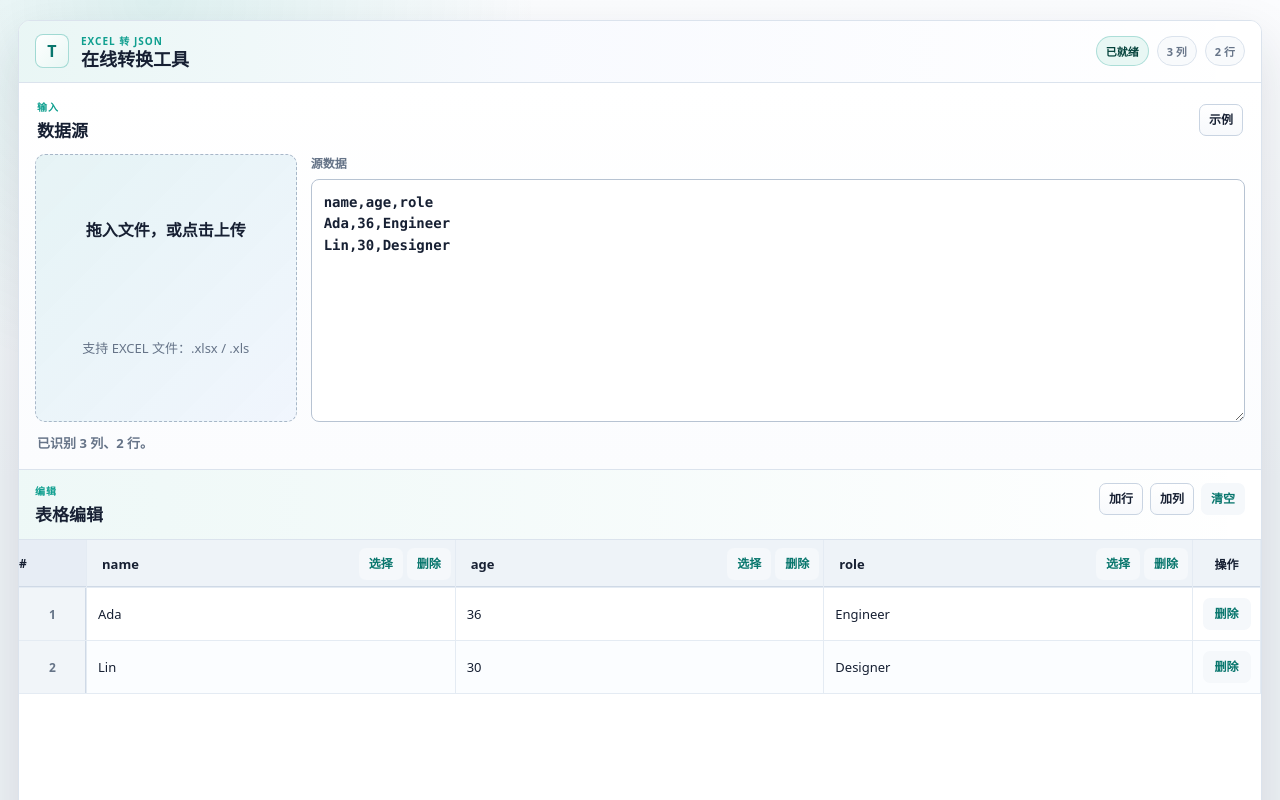
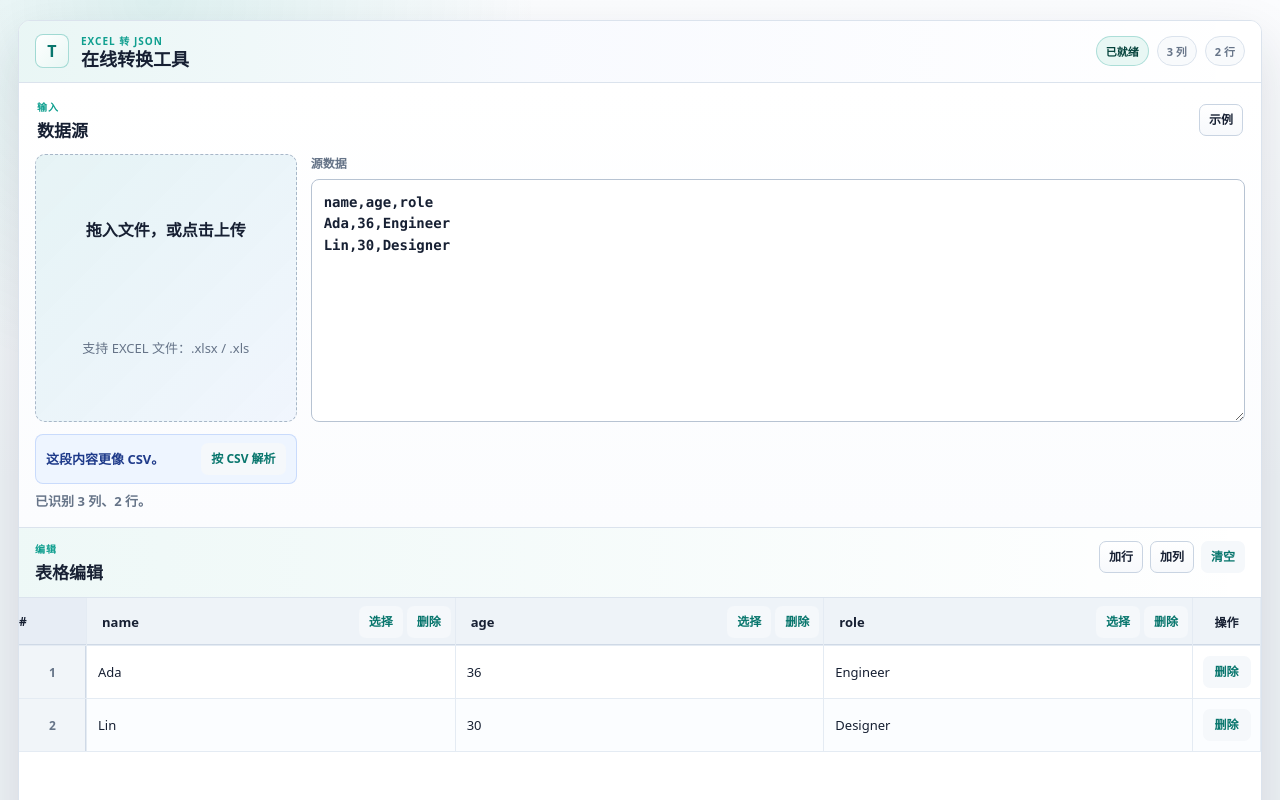
Before and after one commit to lexang/tapt, a Next.js app: page / in a window 1280 px wide. Both pictures are taken after a click on the button "示例". Shown: the top 800 px of the page. Built offline with nearby package versions, Linux system fonts and the light colour scheme.

Commit message:
feat: suggest detected source format

```diff
--- a/app/globals.css
+++ b/app/globals.css
@@ -760,6 +760,25 @@ select.control {
   margin: 0;
 }
 
+.source-feedback {
+  display: grid;
+  gap: 8px;
+}
+
+.format-suggestion {
+  display: flex;
+  gap: 10px;
+  align-items: center;
+  justify-content: space-between;
+  border: 1px solid rgba(37, 99, 235, 0.18);
+  border-radius: 8px;
+  background: #eef5ff;
+  color: #1e3a8a;
+  font-size: 13px;
+  font-weight: 800;
+  padding: 8px 10px;
+}
+
 .inline-message-error {
   color: var(--danger);
   font-weight: 800;
--- a/components/workbench/converter-workbench.tsx
+++ b/components/workbench/converter-workbench.tsx
@@ -44,6 +44,7 @@ type WorkbenchState = {
   outputFormat: ConverterFormat;
   sourceText: string;
   sourceName?: string;
+  parsedAsFormat?: ConverterFormat;
   table: TableData;
   outputText: string;
   outputBinary?: Uint8Array;
@@ -59,6 +60,7 @@ type SourceFileInfo = {
 
 type WorkbenchAction =
   | { type: 'sourceTextChanged'; value: string }
+  | { type: 'sourceTextParsedAs'; inputFormat: ConverterFormat }
   | { type: 'fileParsed'; table: TableData; fileName: string; sourceText?: string }
   | { type: 'parseFailed'; message: string; sourceName?: string }
   | { type: 'cellChanged'; rowIndex: number; columnIndex: number; value: string }
@@ -90,6 +92,15 @@ const exampleSources: Record<ConverterFormat, string> = {
   html: '<table><thead><tr><th>name</th><th>age</th><th>role</th></tr></thead><tbody><tr><td>Ada</td><td>36</td><td>Engineer</td></tr><tr><td>Lin</td><td>30</td><td>Designer</td></tr></tbody></table>',
   sql: "INSERT INTO `data_table` (`name`, `age`, `role`) VALUES ('Ada', '36', 'Engineer');\nINSERT INTO `data_table` (`name`, `age`, `role`) VALUES ('Lin', '30', 'Designer');",
   excel: 'name,age,role\nAda,36,Engineer\nLin,30,Designer',
+};
+
+const formatLabels: Record<ConverterFormat, string> = {
+  csv: 'CSV',
+  excel: 'Excel',
+  html: 'HTML',
+  json: 'JSON',
+  markdown: 'Markdown',
+  sql: 'SQL',
 };
 
 function parseSourceText(sourceText: string, inputFormat: ConverterFormat): TableData {
@@ -161,6 +172,46 @@ function getSourceHint(sourceText: string, inputFormat: ConverterFormat, table:
   }
 
   return `已识别 ${table.columns.length} 列、${table.rows.length} 行。`;
+}
+
+function detectSourceFormat(sourceText: string): ConverterFormat | undefined {
+  const trimmed = sourceText.trim();
+
+  if (!trimmed) {
+    return undefined;
+  }
+
+  if (/^[[{]/.test(trimmed)) {
+    try {
+      JSON.parse(trimmed);
+      return 'json';
+    } catch {
+      return undefined;
+    }
+  }
+
+  if (/<table[\s>]/i.test(trimmed)) {
+    return 'html';
+  }
+
+  if (/\binsert\s+into\b/i.test(trimmed) && /\bvalues\s*\(/i.test(trimmed)) {
+    return 'sql';
+  }
+
+  const lines = trimmed.split(/\r?\n/).filter(Boolean);
+  if (lines.length >= 2 && lines[0].includes('|') && /^\s*\|?\s*:?-{3,}:?\s*(\|\s*:?-{3,}:?\s*)+\|?\s*$/.test(lines[1])) {
+    return 'markdown';
+  }
+
+  if (lines.length >= 2 && lines[0].includes('\t')) {
+    return 'csv';
+  }
+
+  if (lines.length >= 2 && lines[0].includes(',') && lines.some((line) => line.includes(','))) {
+    return 'csv';
+  }
+
+  return undefined;
 }
 
 function hasTableData(table: TableData): boolean {
@@ -236,6 +287,7 @@ function reducer(state: WorkbenchState, action: WorkbenchAction): WorkbenchState
       return withGeneratedOutput(state, table, {
         sourceText: action.value,
         sourceName: undefined,
+        parsedAsFormat: undefined,
         error: undefined,
         notice: action.value.trim() ? '已根据输入内容更新结果。' : undefined,
       });
@@ -243,6 +295,7 @@ function reducer(state: WorkbenchState, action: WorkbenchAction): WorkbenchState
       return {
         ...state,
         sourceText: action.value,
+        parsedAsFormat: undefined,
         table: emptyTable,
         outputText: '',
         outputBinary: undefined,
@@ -252,10 +305,31 @@ function reducer(state: WorkbenchState, action: WorkbenchAction): WorkbenchState
     }
   }
 
+  if (action.type === 'sourceTextParsedAs') {
+    try {
+      const table = parseSourceText(state.sourceText, action.inputFormat);
+      return withGeneratedOutput(state, table, {
+        error: undefined,
+        parsedAsFormat: action.inputFormat,
+        notice: `已按 ${formatLabels[action.inputFormat]} 解析。`,
+      });
+    } catch {
+      return {
+        ...state,
+        table: emptyTable,
+        outputText: '',
+        outputBinary: undefined,
+        error: getParseErrorMessage(action.inputFormat),
+        notice: undefined,
+      };
+    }
+  }
+
   if (action.type === 'fileParsed') {
     return withGeneratedOutput(state, action.table, {
       sourceText: action.sourceText ?? '',
       sourceName: action.fileName,
+      parsedAsFormat: undefined,
       error: undefined,
       notice: `已读取 ${action.fileName}。`,
     });
@@ -265,6 +339,7 @@ function reducer(state: WorkbenchState, action: WorkbenchAction): WorkbenchState
     return {
       ...state,
       sourceName: action.sourceName,
+      parsedAsFormat: undefined,
       error: action.message,
       notice: undefined,
       outputText: '',
@@ -304,6 +379,7 @@ function reducer(state: WorkbenchState, action: WorkbenchAction): WorkbenchState
     return withGeneratedOutput(state, clearTable(), {
       sourceText: '',
       sourceName: undefined,
+      parsedAsFormat: undefined,
       error: undefined,
       notice: '已清空表格。',
     });
@@ -316,6 +392,7 @@ function reducer(state: WorkbenchState, action: WorkbenchAction): WorkbenchState
       return withGeneratedOutput(state, table, {
         sourceText,
         sourceName: undefined,
+        parsedAsFormat: undefined,
         error: undefined,
         notice: '已载入示例数据。',
       });
@@ -368,6 +445,16 @@ export function ConverterWorkbench({ initialConverterId = 'excel-to-json' }: Con
   const canEditTable = hasTableData(state.table);
   const statusLabel = state.error ? '需要检查' : canEditTable ? '已就绪' : '等待数据';
   const inputHint = state.error ? undefined : getSourceHint(state.sourceText, state.inputFormat, state.table);
+  const detectedInputFormat = detectSourceFormat(state.sourceText);
+  const detectedFormat =
+    detectedInputFormat &&
+    detectedInputFormat !== state.inputFormat &&
+    detectedInputFormat !== state.parsedAsFormat
+      ? {
+          format: detectedInputFormat,
+          label: formatLabels[detectedInputFormat],
+        }
+      : undefined;
 
   async function handleFileSelected(file: File) {
     setIsReadingFile(true);
@@ -411,6 +498,7 @@ export function ConverterWorkbench({ initialConverterId = 'excel-to-json' }: Con
 
       <div className="workbench-stack">
         <SourcePanel
+          detectedFormat={detectedFormat}
           error={state.error}
           fileInfo={fileInfo}
           inputFormat={state.inputFormat}
@@ -419,6 +507,9 @@ export function ConverterWorkbench({ initialConverterId = 'excel-to-json' }: Con
           sourceName={state.sourceName}
           sourceText={state.sourceText}
           onFileSelected={handleFileSelected}
+          onParseAsDetectedFormat={
+            detectedFormat ? () => dispatch({ type: 'sourceTextParsedAs', inputFormat: detectedFormat.format }) : undefined
+          }
           onSourceTextChange={(value) => {
             setFileInfo(undefined);
             dispatch({ type: 'sourceTextChanged', value });
--- a/components/workbench/source-panel.tsx
+++ b/components/workbench/source-panel.tsx
@@ -8,7 +8,13 @@ type SourceFileInfo = {
   size: string;
 };
 
+type DetectedSourceFormat = {
+  format: ConverterFormat;
+  label: string;
+};
+
 type SourcePanelProps = {
+  detectedFormat?: DetectedSourceFormat;
   error?: string;
   fileInfo?: SourceFileInfo;
   inputFormat: ConverterFormat;
@@ -17,6 +23,7 @@ type SourcePanelProps = {
   sourceName?: string;
   sourceText: string;
   onFileSelected: (file: File) => void;
+  onParseAsDetectedFormat?: () => void;
   onSourceTextChange: (value: string) => void;
   onUseExample: () => void;
 };
@@ -52,6 +59,7 @@ function getFileExtension(fileName: string) {
 }
 
 export function SourcePanel({
+  detectedFormat,
   error,
   fileInfo,
   inputFormat,
@@ -60,6 +68,7 @@ export function SourcePanel({
   sourceName,
   sourceText,
   onFileSelected,
+  onParseAsDetectedFormat,
   onSourceTextChange,
   onUseExample,
 }: SourcePanelProps) {
@@ -136,6 +145,18 @@ export function SourcePanel({
         />
       </label>
 
+      <div className="source-feedback">
+        {detectedFormat ? (
+          <div className="format-suggestion">
+            <span>这段内容更像 {detectedFormat.label}。</span>
+            {onParseAsDetectedFormat ? (
+              <Button onClick={onParseAsDetectedFormat} size="sm" variant="ghost">
+                按 {detectedFormat.label} 解析
+              </Button>
+            ) : null}
+          </div>
+        ) : null}
+
         {error ? (
           <p className="inline-message inline-message-error" role="alert">
             {error}
@@ -145,6 +166,7 @@ export function SourcePanel({
         ) : (
           <p className="inline-message">数据只在你的浏览器中处理。</p>
         )}
+      </div>
     </section>
   );
 }
```
Lines whose indentation alone changed are shown as unchanged.
